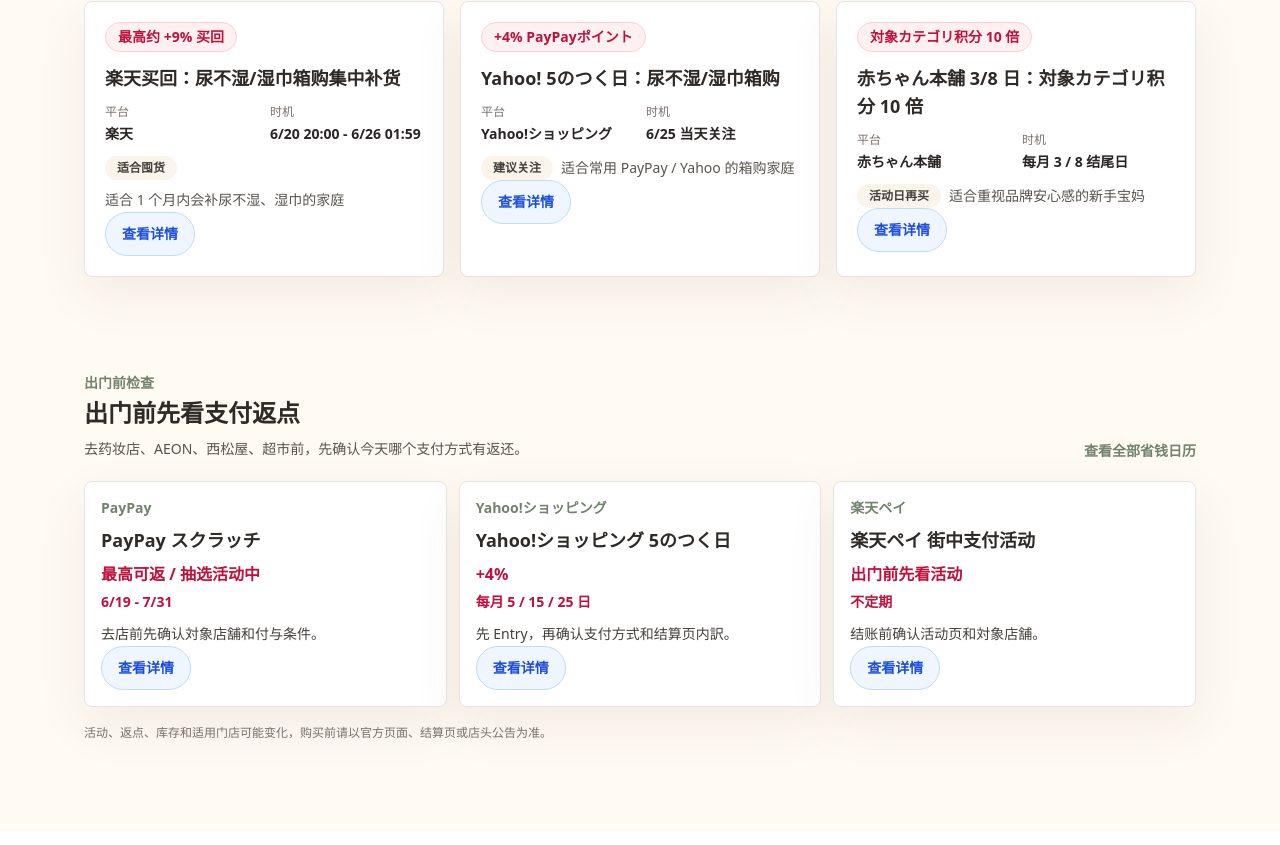
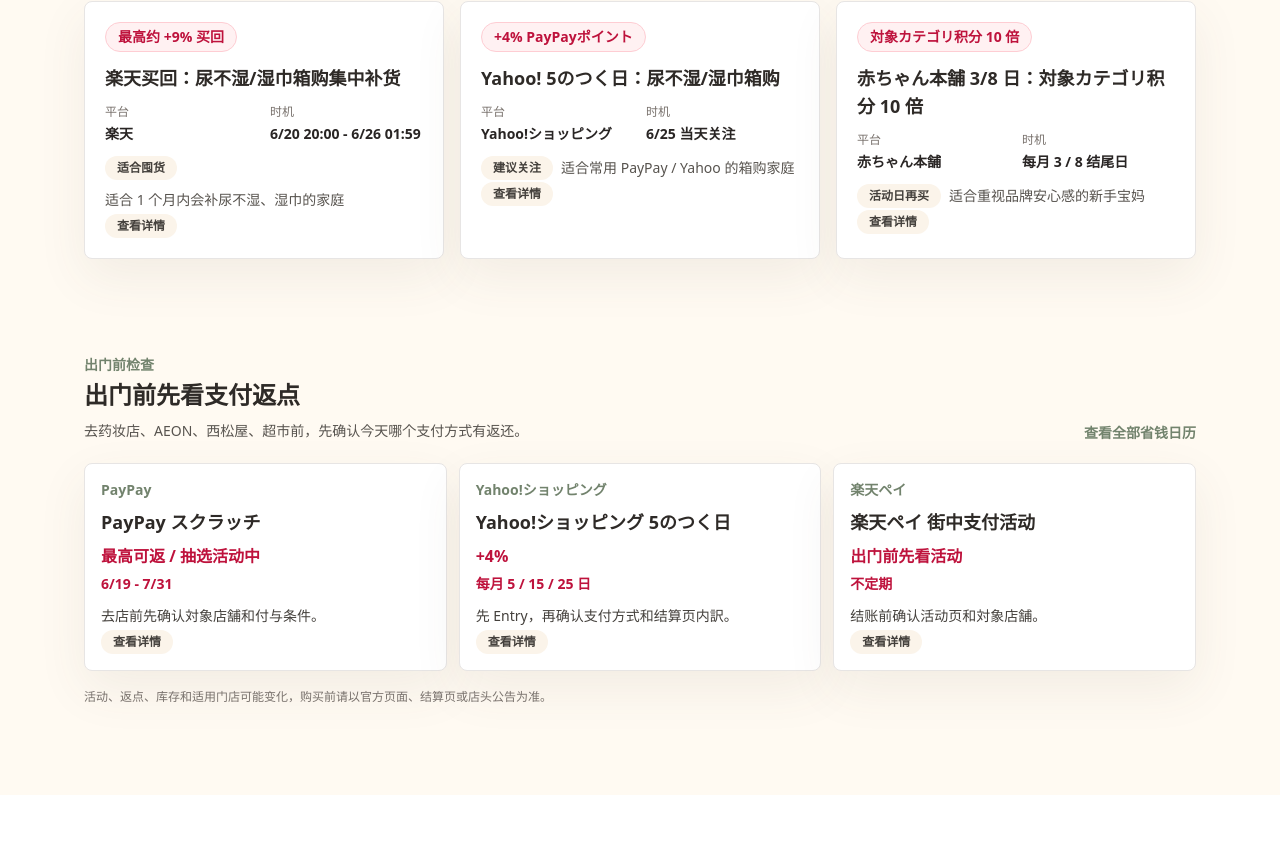
Before and after one commit to fengchuanli/mama-save-jp, a Next.js app: page / in a window 1280 px wide. Shown: the part 892-1737 px from the top of the page. Built offline with nearby package versions, Linux system fonts and the light colour scheme.

Commit message:
统一详情入口标签尺寸

```diff
--- a/components/CalendarCard.tsx
+++ b/components/CalendarCard.tsx
@@ -2,7 +2,7 @@
 import type { CalendarEvent } from "@/lib/types";
 
 const linkClass =
-  "inline-flex min-h-[44px] items-center justify-center rounded-full border border-blue-200 bg-blue-50 px-4 py-2 text-sm font-bold text-blue-700 transition hover:border-blue-300 hover:bg-blue-100 hover:text-blue-900";
+  "inline-flex whitespace-nowrap rounded-full bg-linen px-3 py-1 text-xs font-semibold text-stone-700 transition hover:bg-peach";
 
 const priorityClass = {
   high: "border-rose-200 bg-rose-50 text-rose-700",
@@ -27,7 +27,7 @@
   return (
     <div className="mt-3 flex flex-wrap gap-1.5">
       {items.map((item) => (
-        <span key={item} className="rounded-full bg-cream px-2.5 py-1 text-xs text-stone-700">
+        <span key={item} className="whitespace-nowrap rounded-full bg-cream px-2.5 py-1 text-xs text-stone-700">
           {item}
         </span>
       ))}
--- a/components/DealCard.tsx
+++ b/components/DealCard.tsx
@@ -2,7 +2,7 @@
 import type { Deal } from "@/lib/types";
 
 const ctaClass =
-  "inline-flex min-h-[44px] items-center justify-center rounded-full border border-blue-200 bg-blue-50 px-4 py-2 text-sm font-bold text-blue-700 transition hover:border-blue-300 hover:bg-blue-100 hover:text-blue-900";
+  "inline-flex whitespace-nowrap rounded-full bg-linen px-3 py-1 text-xs font-semibold text-stone-700 transition hover:bg-peach";
 
 function MiniMeta({ label, value }: { label: string; value: string }) {
   return (
@@ -38,7 +38,7 @@
         <MiniMeta label="时机" value={deal.shortPeriod} />
       </div>
       <div className="mt-3 flex flex-wrap items-center gap-2">
-        <span className="rounded-full bg-linen px-3 py-1 text-xs font-semibold text-stone-700">
+        <span className="whitespace-nowrap rounded-full bg-linen px-3 py-1 text-xs font-semibold text-stone-700">
           {deal.recommendationLabel}
         </span>
         <span className="text-sm leading-6 text-stone-600">{deal.targetSummary}</span>
@@ -60,7 +60,7 @@
           </p>
           <h3 className="mt-3 text-lg font-semibold leading-7 text-ink sm:text-xl">{deal.title}</h3>
         </div>
-        <span className="w-fit rounded-full bg-linen px-3 py-1 text-xs font-semibold text-stone-700">
+        <span className="w-fit whitespace-nowrap rounded-full bg-linen px-3 py-1 text-xs font-semibold text-stone-700">
           {deal.recommendationLabel}
         </span>
       </div>
--- a/components/PaymentRebateSpotlight.tsx
+++ b/components/PaymentRebateSpotlight.tsx
@@ -9,7 +9,7 @@
 };
 
 const linkClass =
-  "inline-flex min-h-[44px] items-center justify-center rounded-full border border-blue-200 bg-blue-50 px-4 py-2 text-sm font-bold text-blue-700 transition hover:border-blue-300 hover:bg-blue-100 hover:text-blue-900";
+  "inline-flex whitespace-nowrap rounded-full bg-linen px-3 py-1 text-xs font-semibold text-stone-700 transition hover:bg-peach";
 
 export function PaymentRebateSpotlight({
   events,
```
Also changed, not shown: 1 other file (tests, documents, lock files or other folders).
